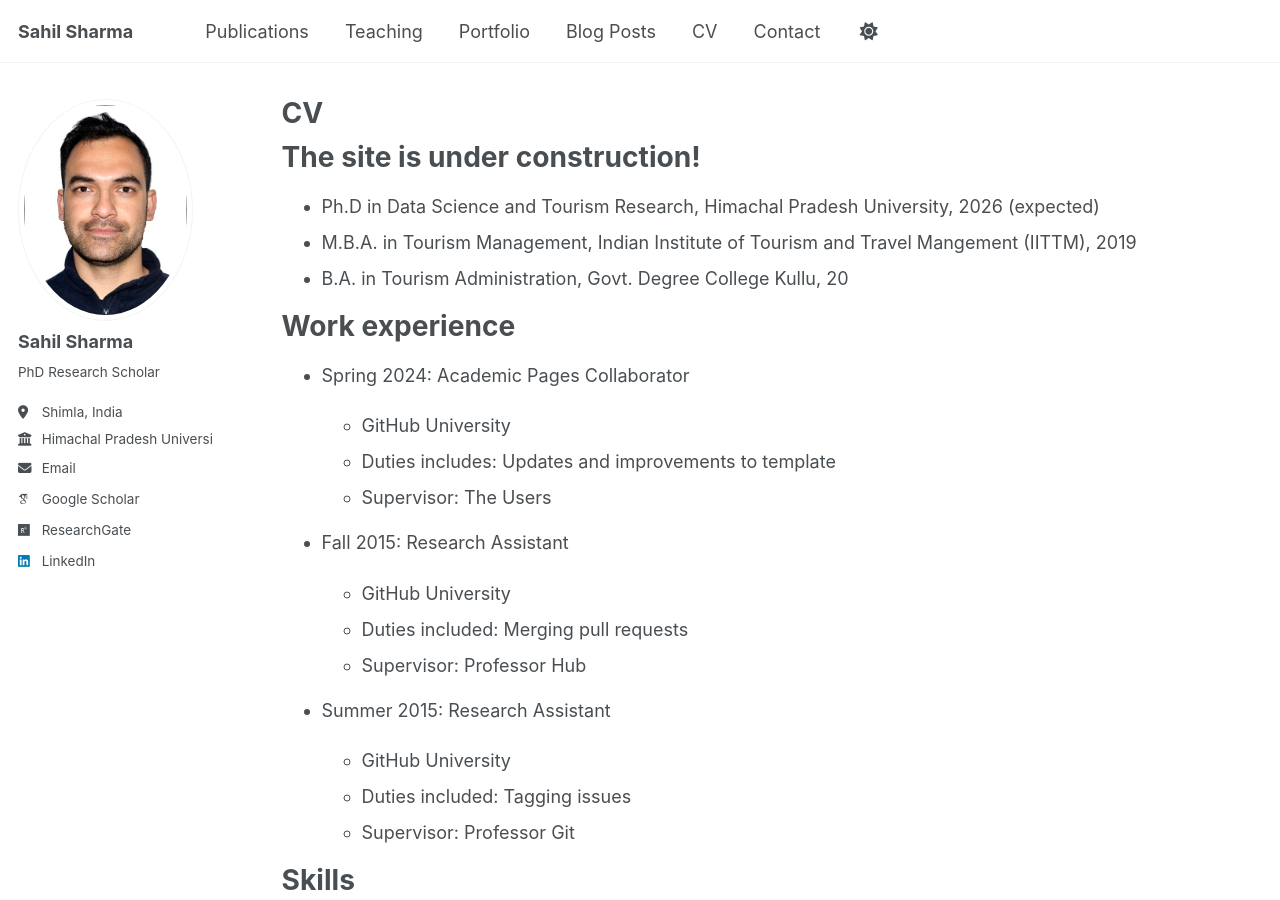
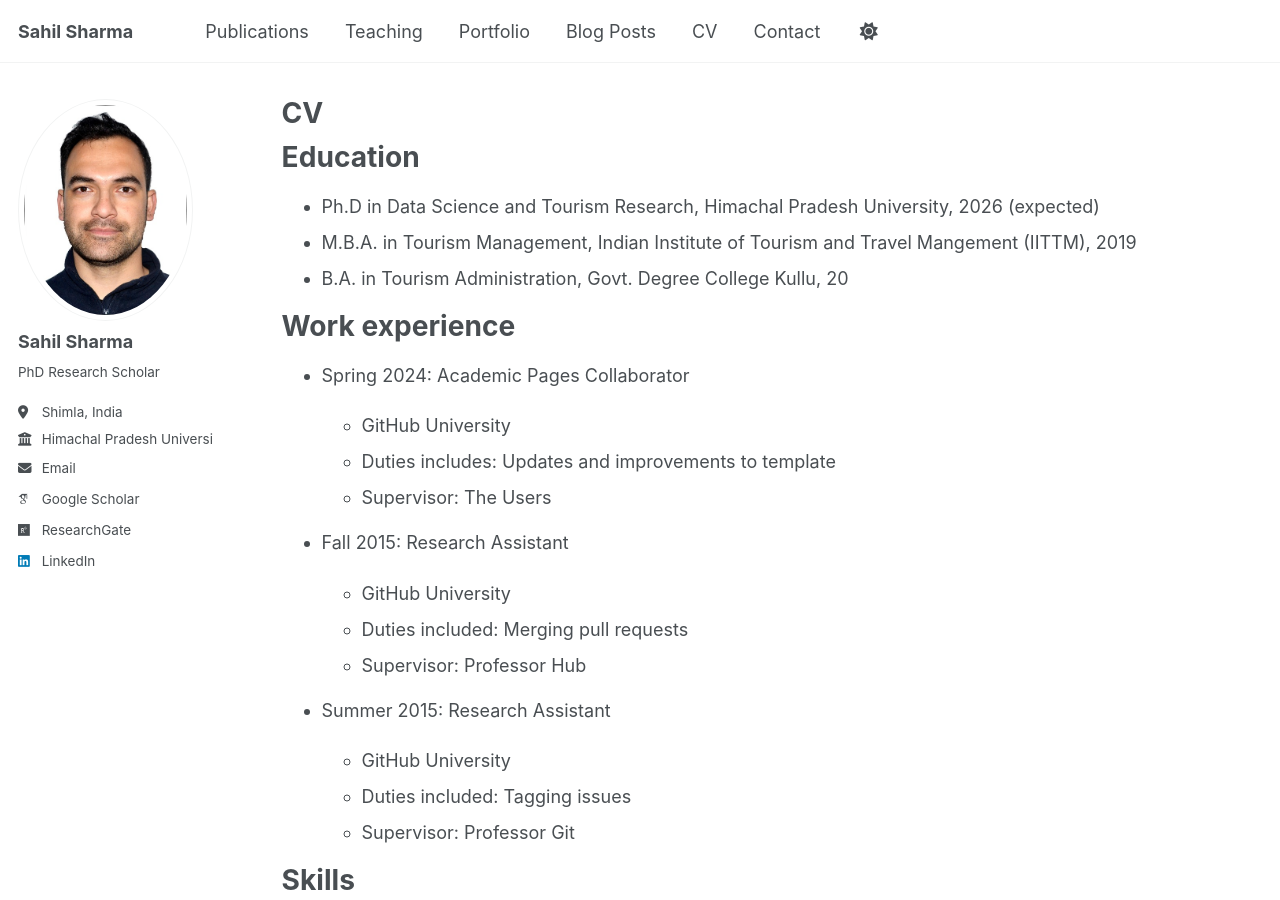
Before and after one commit to sahil-datascience/sahil-datascience.github.io, a Jekyll site: the page built from _pages/cv.md, in a window 1280 px wide and 900 px high. Built offline with Jekyll 4.4.1, drawn with Linux system fonts in a browser that asks for light colours; some web fonts are replaced.

```diff
--- a/_pages/cv.md
+++ b/_pages/cv.md
@@ -8,8 +8,8 @@
 ---
 {% include base_path %}
 
-The site is under construction!
-===============================
+Education
+=========
 
 * Ph.D in Data Science and Tourism Research, Himachal Pradesh University, 2026 (expected)
 * M.B.A. in Tourism Management, Indian Institute of Tourism and Travel Mangement (IITTM), 2019
```
